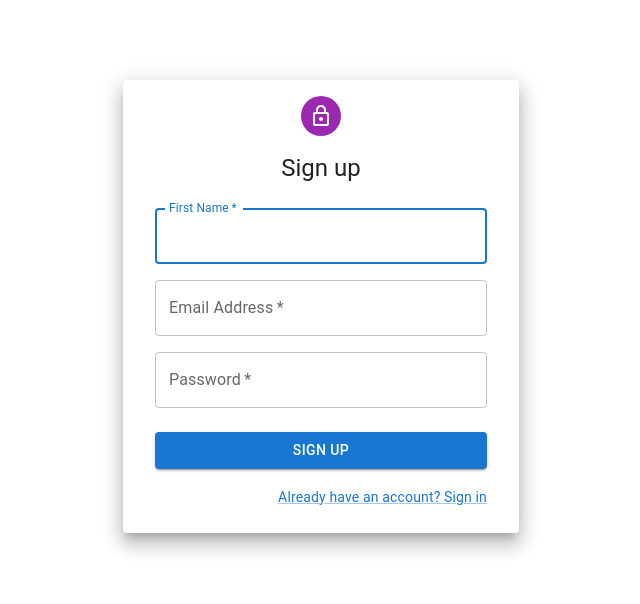
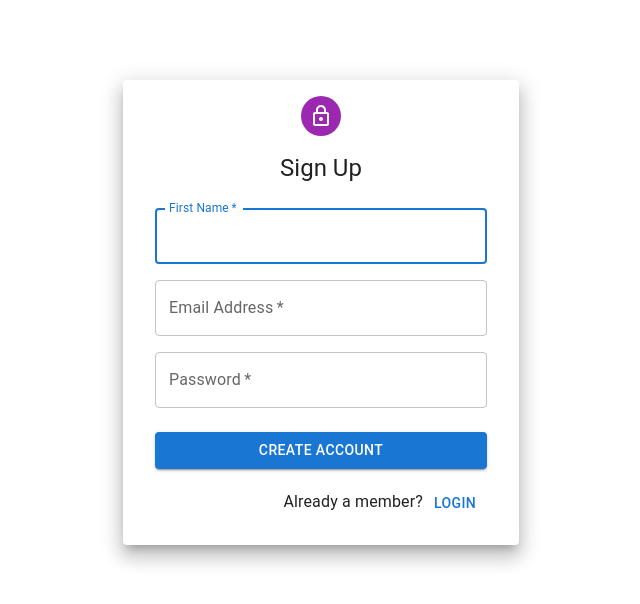
Before and after one commit to franz-net/ga-sei-ss, a React (Create React App) app in the folder client/: page /signup in a window 1280 px wide. Shown: the top 604 px of the page, without its empty margins (319-959 px from the left). Built offline with nearby package versions, Linux system fonts and the light colour scheme.

Commit message:
Finished login/register logic on front end and back end

```diff
--- a/client/src/components/ScreenMessage.tsx
+++ b/client/src/components/ScreenMessage.tsx
@@ -1,16 +1,13 @@
 import {useAppContext} from "../context/appContext";
 import {Alert, Snackbar} from "@mui/material";
-import {useState} from "react";
 
+// @ts-ignore
 export default function ScreenMessage() {
     // @ts-ignore
-    const {alertType, alertText} = useAppContext()
-    const [open, setOpen] = useState(false)
+    const {alertType, alertText, showAlert} = useAppContext()
 
-    // @ts-ignore
-    // @ts-ignore
     return (
-        <Snackbar autoHideDuration={6000} anchorOrigin={{vertical: 'top', horizontal: 'center'}}>
+        <Snackbar autoHideDuration={6000} open={showAlert} anchorOrigin={{vertical: 'top', horizontal: 'center'}}>
             <Alert severity={alertType}>{alertText}</Alert>
         </Snackbar>
     )
--- a/client/src/context/actions.ts
+++ b/client/src/context/actions.ts
@@ -1,4 +1,6 @@
 export const DISPLAY_ALERT = 'SHOW_ALERT'
+export const CLEAR_ALERT = 'CLEAR_ALERT'
+
 
 export const SETUP_USER_BEGIN = 'SETUP_USER_BEGIN'
 export const SETUP_USER_SUCCESS = 'SETUP_USER_SUCCESS'
--- a/client/src/context/appContext.tsx
+++ b/client/src/context/appContext.tsx
@@ -1,5 +1,5 @@
 import React, {useContext, useReducer} from 'react'
-import {DISPLAY_ALERT, SETUP_USER_BEGIN, SETUP_USER_ERROR, SETUP_USER_SUCCESS} from './actions'
+import {CLEAR_ALERT, DISPLAY_ALERT, SETUP_USER_BEGIN, SETUP_USER_ERROR, SETUP_USER_SUCCESS} from './actions'
 import reducer from './reducer'
 import axios from 'axios'
 
@@ -13,9 +13,7 @@ export const initialState = {
     alertText: '',
     alertType: '',
     user: user ? JSON.parse(user) : null,
-    token: token,
-    userLocation: userLocation || '',
-    jobLocation: userLocation || '',
+    token: token
 }
 
 // @ts-ignore
@@ -28,19 +26,24 @@ export function AppProvider({children}) {
     const displayAlert = () => {
         // @ts-ignore
         dispatch({type: DISPLAY_ALERT})
+        clearAlert()
+    }
+    const clearAlert = () => {
+        setTimeout(() => {
+            // @ts-ignore
+            dispatch({type: CLEAR_ALERT})
+        }, 3000)
     }
 
     // @ts-ignore
-    const addUserToLocalStorage = ({user, token, location}) => {
+    const addUserToLocalStorage = ({user, token}) => {
         localStorage.setItem('user', JSON.stringify(user))
         localStorage.setItem('token', token)
-        localStorage.setItem('location', location)
     }
 
     const removeUserToLocalStorage = () => {
         localStorage.removeItem('user')
         localStorage.removeItem('token')
-        localStorage.removeItem('location')
     }
 
     // @ts-ignore
@@ -48,17 +51,17 @@ export function AppProvider({children}) {
         // @ts-ignore
         dispatch({type: SETUP_USER_BEGIN})
         try {
-            const {data} = await axios.post(`/api/v1/auth/${endPoint}`, currentUser)
-            const {user, token, location} = data
+            const {data} = await axios.post(`/api/v1/${endPoint}`, currentUser)
+            const {user, token} = data
             // @ts-ignore
-            dispatch({type: SETUP_USER_SUCCESS, payload: {user, token, location, alertText}})
-            addUserToLocalStorage({user, token, location})
+            dispatch({type: SETUP_USER_SUCCESS, payload: {user, token, alertText}})
+            addUserToLocalStorage({user, token})
         } catch (error) {
             // @ts-ignore
             dispatch({type: SETUP_USER_ERROR, payload: {msg: error.response.data.message}})
         }
+        clearAlert()
     }
-
 
     return (
         <AppContext.Provider value={{...state, displayAlert, setupUser}}>
--- a/client/src/context/reducer.ts
+++ b/client/src/context/reducer.ts
@@ -1,8 +1,11 @@
-import {DISPLAY_ALERT, SETUP_USER_BEGIN, SETUP_USER_ERROR, SETUP_USER_SUCCESS} from "./actions";
+import {CLEAR_ALERT, DISPLAY_ALERT, SETUP_USER_BEGIN, SETUP_USER_ERROR, SETUP_USER_SUCCESS} from "./actions";
 
 export default function reducer(state: any, action: { type: string; payload: { user: any; token: any; location: any; alertText: any; msg: any; }; }) {
     if (action.type === DISPLAY_ALERT) {
         return {...state, showAlert: true, alertType: 'error', alertText: 'Please Provide all Values!'}
+    }
+    if (action.type === CLEAR_ALERT) {
+        return {...state, showAlert: false, alertType: '', alertText: ''}
     }
     if (action.type === SETUP_USER_BEGIN) {
         return {...state, isLoading: true}
--- a/client/src/pages/Signup.tsx
+++ b/client/src/pages/Signup.tsx
@@ -1,9 +1,10 @@
-import {useState} from "react";
-import {Avatar, Box, Button, Container, CssBaseline, Grid, Link, Paper, TextField, Typography} from "@mui/material";
+import {useEffect, useState} from "react";
+import {Avatar, Box, Button, Container, CssBaseline, Grid, Paper, TextField, Typography} from "@mui/material";
 import LockOutlinedIcon from '@mui/icons-material/LockOutlined';
 import {createTheme, ThemeProvider} from '@mui/material/styles';
 import {useAppContext} from "../context/appContext";
 import {useNavigate} from "react-router-dom";
+import {ScreenMessage} from "../components";
 
 const initialState = {
     name: '',
@@ -16,6 +17,7 @@ const initialState = {
 export default function Signup() {
     // @ts-ignore
     const theme = createTheme();
+
     const [values, setValues] = useState(initialState)
 
     const navigate = useNavigate()
@@ -29,6 +31,7 @@ export default function Signup() {
 
     const onSubmit = (e: any) => {
         e.preventDefault()
+        console.log(values)
         const {name, email, password, isMember} = values
         if (!email || !password || (!isMember && !name)) {
             displayAlert()
@@ -36,10 +39,23 @@ export default function Signup() {
         }
         const currentUser = {name, email, password}
         if (isMember) {
-            setupUser({currentUser, endPoint: 'login', alertText: 'Login Successful! Redirecting...'})
+            setupUser({currentUser, endPoint: 'auth/login', alertText: 'Login Successful! Redirecting...'})
         } else {
-            setupUser({currentUser, endPoint: 'register', alertText: 'User Created! Redirecting...'})
+            setupUser({currentUser, endPoint: 'user', alertText: 'User Created! Redirecting...'})
         }
+    }
+
+    useEffect(() => {
+
+        if (user) {
+            setTimeout(() => {
+                navigate('/')
+            }, 3000)
+        }
+    }, [user, navigate])
+
+    const toggleMember = () => {
+        setValues({...values, isMember: !values.isMember})
     }
 
     return (
@@ -55,34 +71,42 @@ export default function Signup() {
                             alignItems: 'center',
                         }}
                     >
-
                         <Avatar sx={{m: 2, bgcolor: 'secondary.main'}}>
                             <LockOutlinedIcon/>
                         </Avatar>
                         <Typography component="h1" variant="h5">
-                            Sign up
+                            {values.isMember ? "Login" : "Sign Up"}
                         </Typography>
+
+                        {showAlert && <ScreenMessage/>}
                         <Box component="form" noValidate onSubmit={onSubmit} sx={{mt: 3}}>
                             <Grid container spacing={2}>
+                                {!values.isMember && (
                                     <Grid item xs={12}>
                                         <TextField
                                             autoComplete="given-name"
-                                        name="firstName"
+                                            name="name"
                                             required
                                             fullWidth
                                             id="firstName"
                                             label="First Name"
                                             autoFocus
+                                            onChange={handleChange}
+                                            value={values.name}
                                         />
                                     </Grid>
+                                )}
                                 <Grid item xs={12}>
                                     <TextField
                                         required
                                         fullWidth
+                                        type="email"
                                         id="email"
                                         label="Email Address"
                                         name="email"
                                         autoComplete="email"
+                                        onChange={handleChange}
+                                        value={values.email}
                                     />
                                 </Grid>
                                 <Grid item xs={12}>
@@ -94,6 +118,8 @@ export default function Signup() {
                                         type="password"
                                         id="password"
                                         autoComplete="new-password"
+                                        onChange={handleChange}
+                                        value={values.password}
                                     />
                                 </Grid>
 
@@ -103,14 +129,16 @@ export default function Signup() {
                                 fullWidth
                                 variant="contained"
                                 sx={{mt: 3, mb: 2}}
+                                onSubmit={onSubmit}
                             >
-                                Sign Up
+                                {values.isMember ? 'Login' : 'Create Account'}
                             </Button>
                             <Grid container justifyContent="flex-end" sx={{mb: 3}}>
                                 <Grid item>
-                                    <Link href="#" variant="body2">
-                                        Already have an account? Sign in
-                                    </Link>
+                                    {values.isMember ? 'Not a member yet?' : 'Already a member?'}
+                                    <Button variant="text" onClick={toggleMember}>
+                                        {values.isMember ? 'Register' : 'Login'}
+                                    </Button>
                                 </Grid>
                             </Grid>
                         </Box>
```
Also changed, not shown: 1 other file (tests, documents, lock files or other folders). Lines whose indentation alone changed are shown as unchanged.
